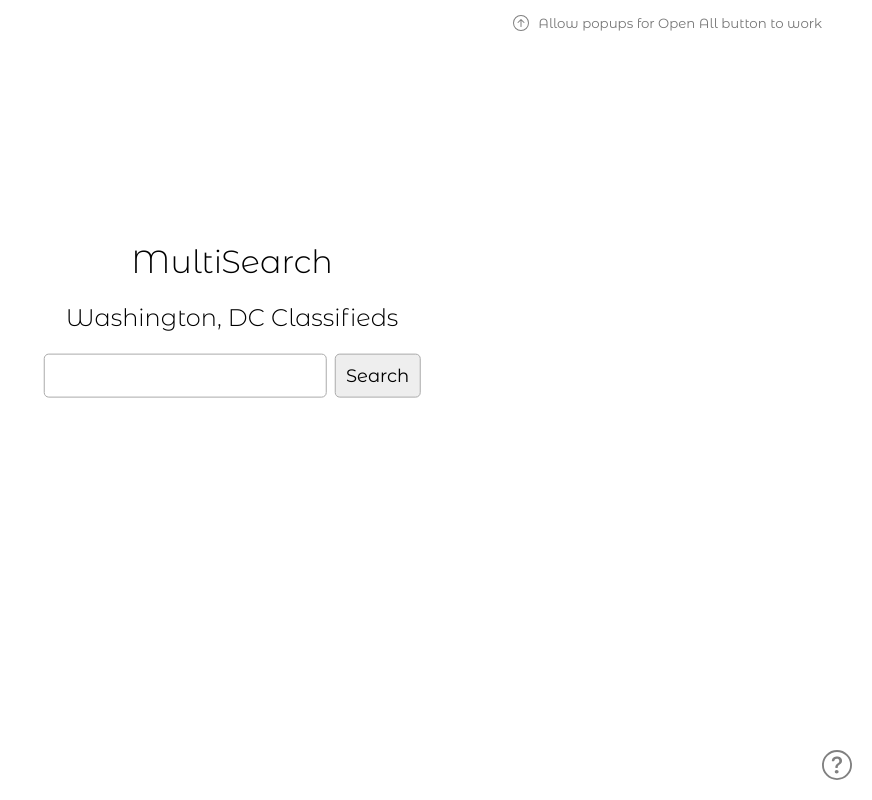
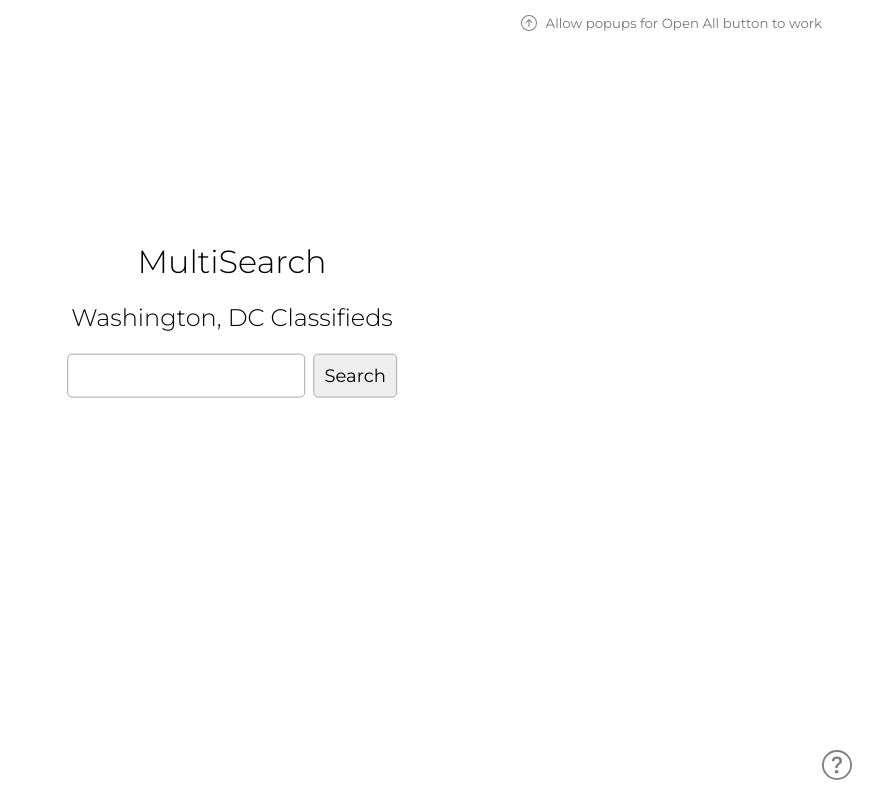
Before and after one commit to mica/multisearch, a plain HTML site: page dc/index.htm in a window 1280 px wide. Shown: the whole page, without its empty margins (408-1280 px from the left). Drawn offline with nearby package versions, Linux system fonts and the light colour scheme.

Commit message:
Update style.css

```diff
--- a/style.css
+++ b/style.css
@@ -1,8 +1,8 @@
-@import url('https://fonts.googleapis.com/css2?family=Montserrat+Alternates:wght@300;400&display=swap');
+@import url('https://fonts.googleapis.com/css2?family=Montserrat:wght@300;400&display=swap');
 
 body {
     text-align: center;
-    font-family: 'Montserrat Alternates', sans-serif;
+    font-family: 'Montserrat', sans-serif;
 }
 a:link, a:visited {
     text-decoration: none;
@@ -22,7 +22,7 @@ input[type=text], input[type=submit] {
     padding: 10px;
     font-size: large;
     margin: 2px;
-    font-family: 'Montserrat Alternates', sans-serif;
+    font-family: 'Montserrat', sans-serif;
 }
 input[type=submit] {
     cursor: pointer;
```
